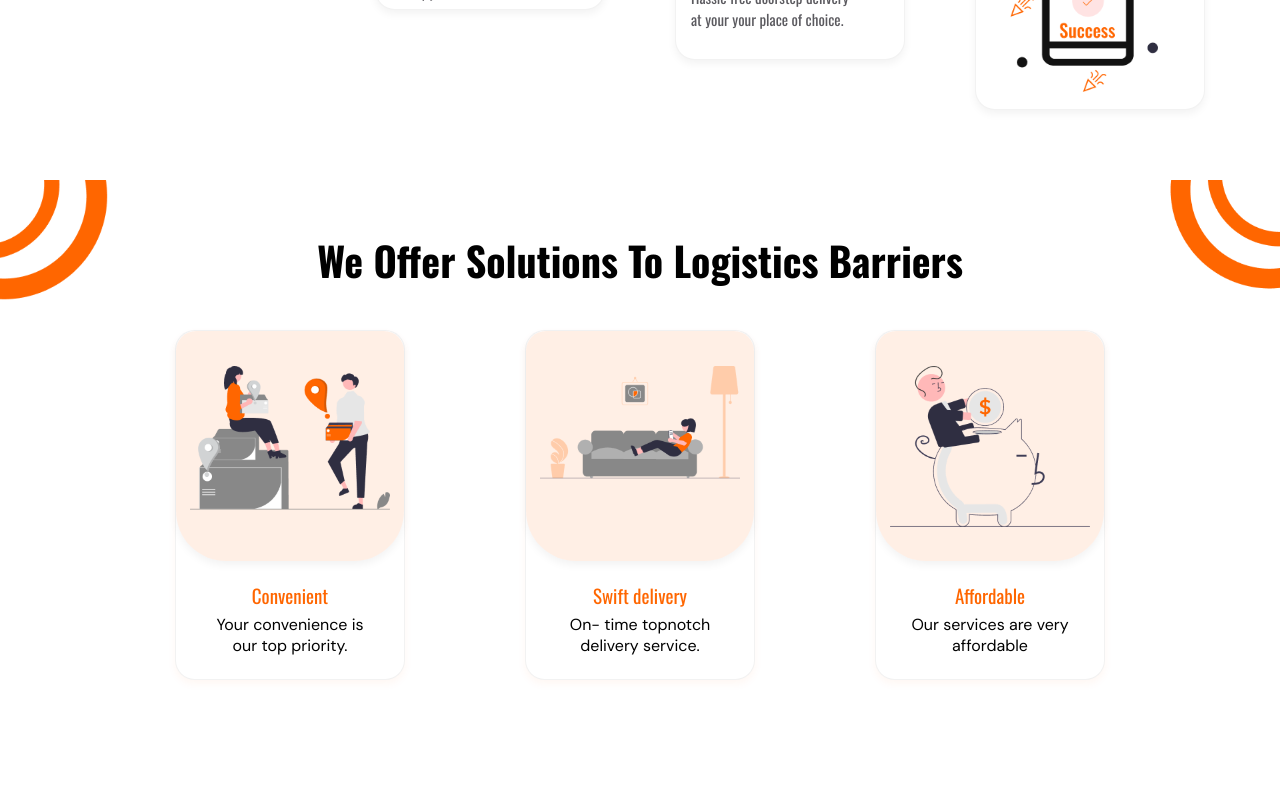
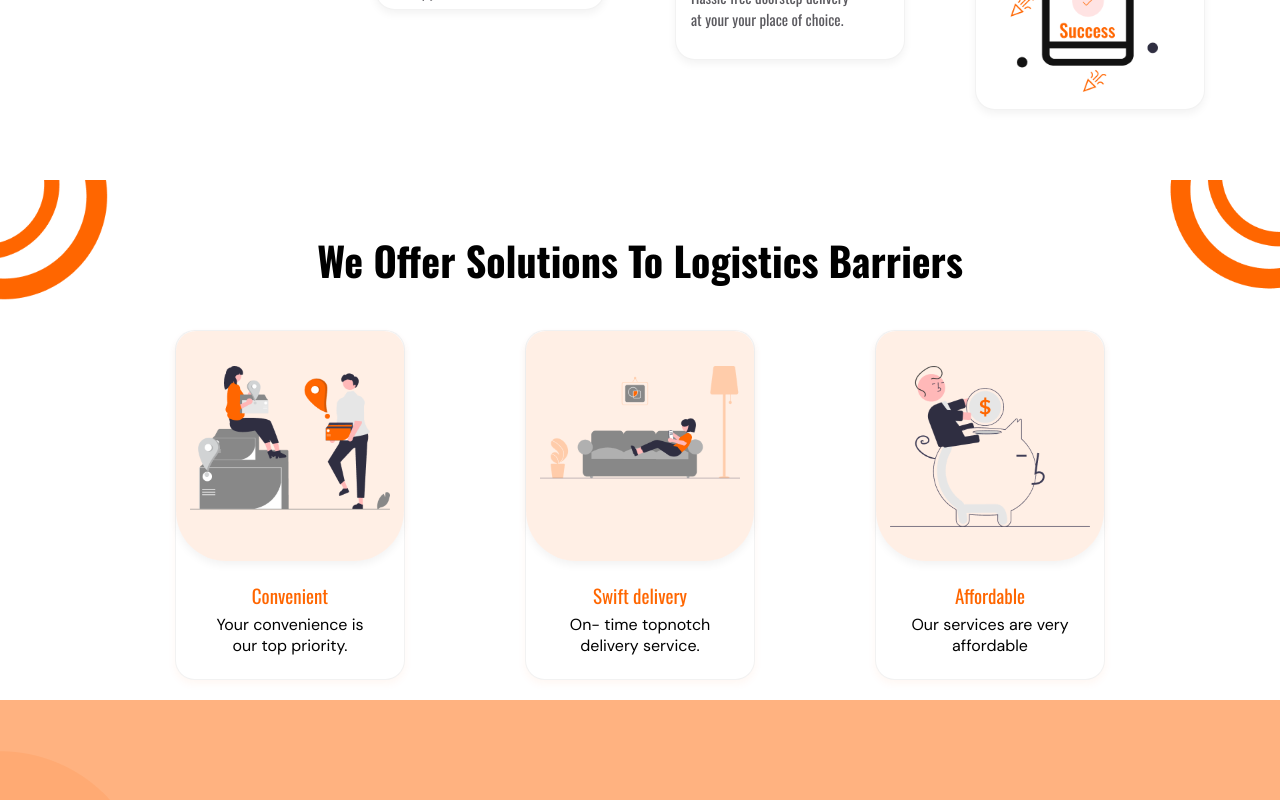
Before and after one commit to Pickbox-Project/Pickbox-frontend, a React (Create React App) app: page / in a window 1280 px wide. Shown: the part 1128-1928 px from the top of the page. Before the commit the page ends 1828 px from the top, so only its background shows below. Built offline with nearby package versions, Linux system fonts and the light colour scheme.

Commit message:
Added Footer to the App.js

```diff
--- a/src/Components/Footer/Footer.css
+++ b/src/Components/Footer/Footer.css
@@ -1,5 +1,4 @@
 .footer-container {
     padding: 50px;
     background: url("../../Assets/images/Footer-background.png");
-
 }
--- a/src/Components/Footer/Footer.jsx
+++ b/src/Components/Footer/Footer.jsx
@@ -1,9 +1,14 @@
 import React from "react";
+import "./Footer.css";
 
 const Footer = () => {
-  return <div className="footer-container">
-
-  </div>;
+  return (
+    <div className="footer-container">
+      <div className="footer-details">
+        <div className="footer-logo-text"></div>
+      </div>
+    </div>
+  );
 };
 
 export default Footer;
```
